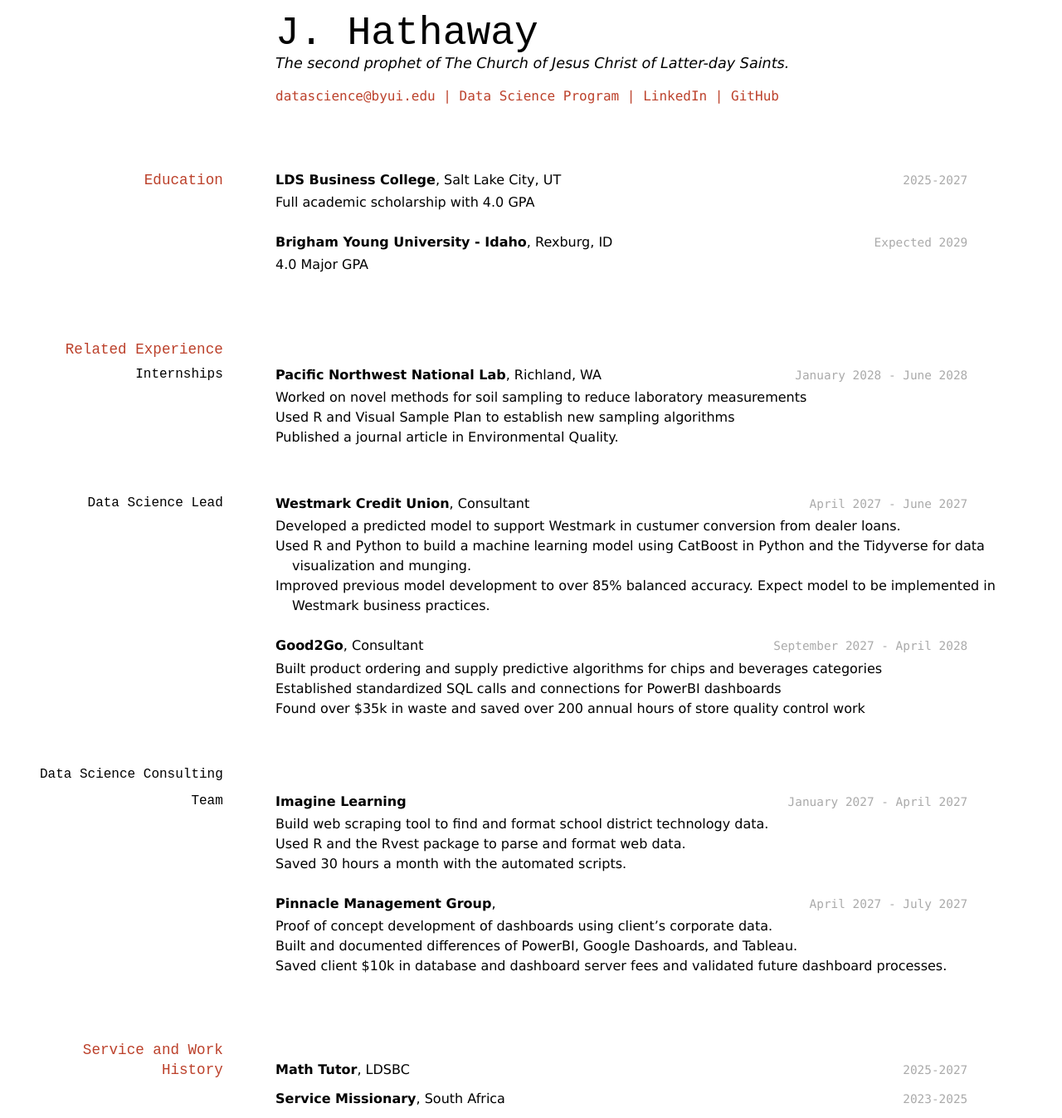
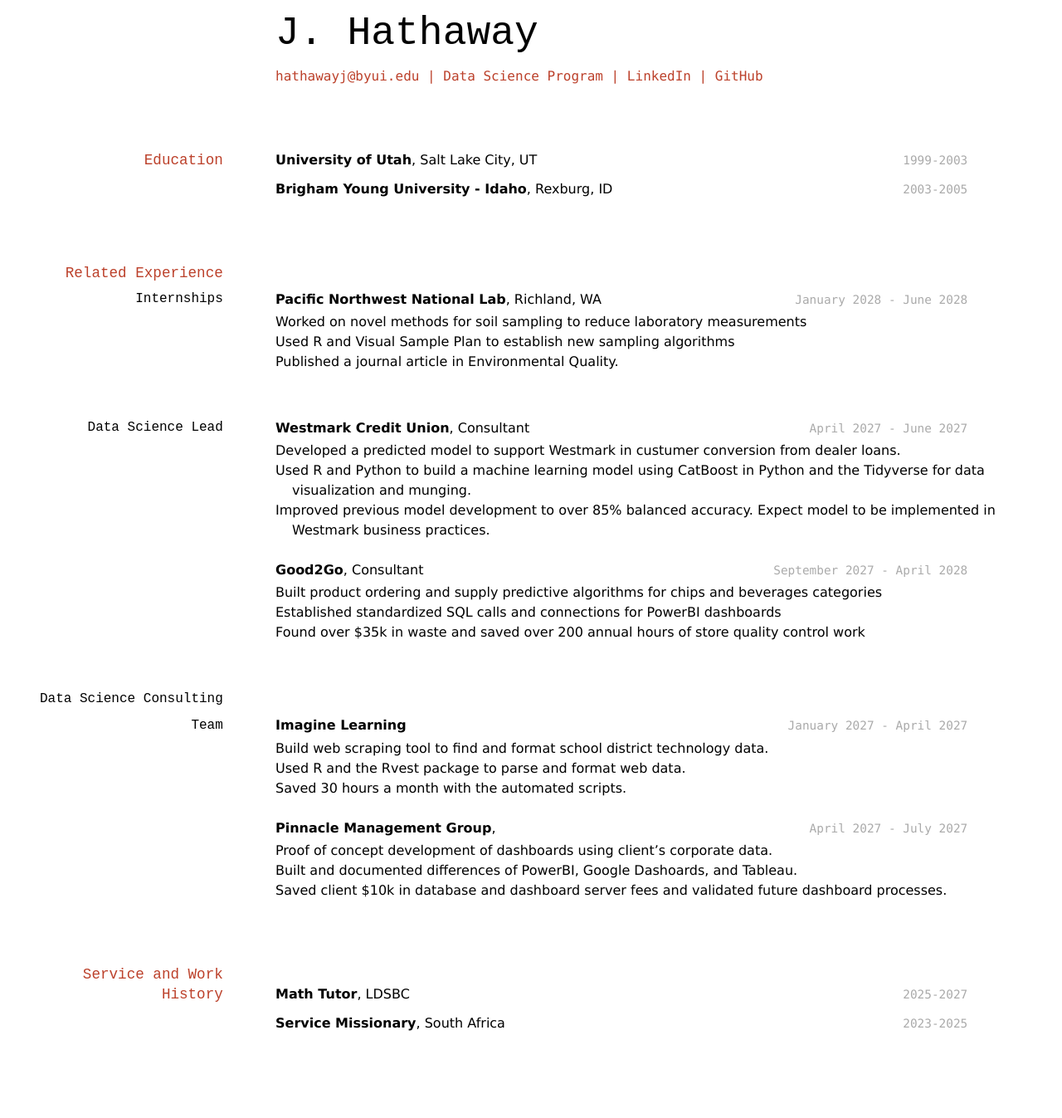
Before and after one commit to hathawayj/hathawayj_resume, a Jekyll site: the page built from docs/index.md, in a window 1280 px wide. Shown: the whole page at 83% size. Built offline with Jekyll 4.4.1, drawn with Linux system fonts in a browser that asks for light colours; after the commit the page ends 1256 px from its top, so only the background shows below that.

Commit message:
fixed links and school

```diff
--- a/docs/index.md
+++ b/docs/index.md
@@ -3,28 +3,23 @@ layout: cv
 title: J. Hathaway's Resume
 ---
 # J. Hathaway
-The second prophet of The Church of Jesus Christ of Latter-day Saints.
 
 <div id="webaddress">
-<a href="datascience@byui.edu">datascience@byui.edu</a>
+<a href="hathwayj@byui.edu">hathawayj@byui.edu</a>
 | <a href="https://byuidatascience.github.io/development.html">Data Science Program</a>
-| <a href="https://www.linkedin.com/groups/13537407/">LinkedIn</a>
-| <a href="https://github.com/byuids-resumes">GitHub</a>
+| <a href="https://www.linkedin.com/in/hathawayj/">LinkedIn</a>
+| <a href="https://github.com/hathawayj">GitHub</a>
 </div>
 
 <!-- https://www.monique.tech/the-art-of-markdown -->
 
 ## Education
 
-`2025-2027`
-__LDS Business College__, Salt Lake City, UT
+`1999-2003`
+__University of Utah__, Salt Lake City, UT
 
-- Full academic scholarship with 4.0 GPA
-
-`Expected 2029`
+`2003-2005`
 __Brigham Young University - Idaho__, Rexburg, ID
-
-- 4.0 Major GPA
 
 
 ## Related Experience
```
